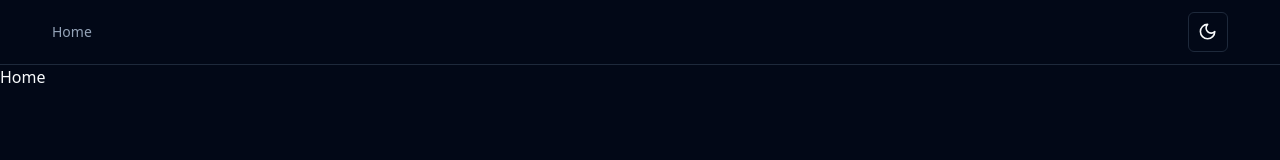
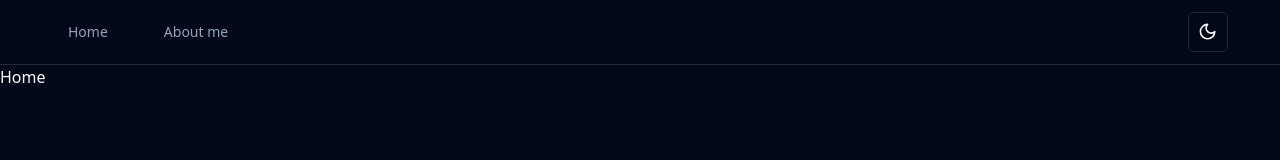
Before and after one commit to cperdiansyah/onboard-app-chandra-perdiansyah, a React (Vite) app: page / in a window 1280 px wide. Shown: the top 160 px of the page. Built offline with nearby package versions, Linux system fonts and the light colour scheme.

Commit message:
chore : [update header] - add external links

```diff
--- /dev/null
+++ b/src/components/Atoms/DropdownLink/index.tsx
@@ -0,0 +1,32 @@
+import NavItem from '@/src/components/Atoms/NavItem';
+import { Nav } from '@/src/types';
+import {
+  DropdownMenu,
+  DropdownMenuContent,
+  DropdownMenuItem,
+  DropdownMenuTrigger,
+} from '@components/ui/dropdown-menu';
+
+interface IDropdownLink {
+  externalLink?: Nav.DropdownLinkType;
+}
+
+const DropdownLink = (props: IDropdownLink) => {
+  const { externalLink } = props;
+  return (
+    <DropdownMenu>
+      <DropdownMenuTrigger className="px-4 py-3 font-medium text-muted-foreground text-sm">
+        {externalLink?.title}
+      </DropdownMenuTrigger>
+      <DropdownMenuContent align="start">
+        {externalLink?.links?.map((item, index) => (
+          <DropdownMenuItem key={index}>
+            <NavItem item={item} />
+          </DropdownMenuItem>
+        ))}
+      </DropdownMenuContent>
+    </DropdownMenu>
+  );
+};
+
+export default DropdownLink;
--- /dev/null
+++ b/src/components/Atoms/NavItem/index.tsx
@@ -0,0 +1,33 @@
+import { Icons } from '@components/icons';
+import { cn } from '@/src/lib/utils';
+import { Nav } from '@/src/types';
+
+interface INavItem {
+  item: Nav.NavItem;
+}
+const NavItem = ({ item }: INavItem) => {
+  return (
+    <a
+      href={item.href}
+      className={cn(
+        'text-sm font-medium text-muted-foreground px-4 py-3',
+        item.disabled && 'cursor-not-allowed opacity-80',
+        item.external && 'w-10/12 px-0 py-0'
+      )}
+      target={item?.external ? '_blank' : '_self'}
+      rel={item?.external ? 'noreferrer' : ''}
+    >
+      <div
+        className={cn(
+          'flex justify-between items-center text-sm font-medium text-muted-foreground',
+          item.disabled && 'cursor-not-allowed opacity-80'
+        )}
+      >
+        <span className="">{item.title}</span>
+        {item.external && <Icons.newPage className="w-3 h-3" />}
+      </div>
+    </a>
+  );
+};
+
+export default NavItem;
--- a/src/components/Molecules/MainNav/index.tsx
+++ b/src/components/Molecules/MainNav/index.tsx
@@ -1,36 +1,19 @@
 import { Nav } from '@/src/types';
-import { cn } from '@src/lib/utils';
+import DropdownLink from '@components/Atoms/DropdownLink';
+import NavList from '@components/Molecules/NavList';
 
 interface MainNavProps {
   items?: Nav.NavItem[];
+  externalLinks?: Nav.DropdownLinkType;
 }
 
-export function MainNav({ items }: MainNavProps) {
+export function MainNav({ items, externalLinks }: MainNavProps) {
   return (
     <div className="flex gap-6 md:gap-10">
-      <NavItem items={items} />
+      <nav className="flex items-center gap-6">
+        <NavList items={items} />
+        <DropdownLink externalLink={externalLinks} />
+      </nav>
     </div>
   );
 }
-
-export function NavItem({ items }: MainNavProps) {
-  return (
-    <nav className="flex gap-6">
-      {items?.map(
-        (item, index) =>
-          item.href && (
-            <a
-              key={index}
-              href={item.href}
-              className={cn(
-                'flex items-center text-sm font-medium text-muted-foreground',
-                item.disabled && 'cursor-not-allowed opacity-80'
-              )}
-            >
-              {item.title}
-            </a>
-          )
-      )}
-    </nav>
-  );
-}
--- /dev/null
+++ b/src/components/Molecules/NavList/index.tsx
@@ -0,0 +1,12 @@
+import NavItem from '@/src/components/Atoms/NavItem';
+import { Nav } from '@/src/types';
+interface INavItem {
+  items?: Nav.NavItem[];
+}
+const NavList = ({ items }: INavItem) => {
+  return items?.map(
+    (item, index) => item.href && <NavItem key={index} item={item} />
+  );
+};
+
+export default NavList;
--- a/src/components/Organisms/Header/index.tsx
+++ b/src/components/Organisms/Header/index.tsx
@@ -6,39 +6,12 @@ export function SiteHeader() {
   return (
     <header className="top-0 z-40 sticky bg-background border-b w-full">
       <div className="flex sm:justify-between items-center space-x-4 sm:space-x-0 h-16 container">
-        <MainNav items={siteConfig.mainNav} />
+        <MainNav
+          items={siteConfig.mainNav}
+          externalLinks={siteConfig.externalLinks}
+        />
         <div className="flex flex-1 justify-end items-center space-x-4">
           <nav className="flex items-center space-x-1">
-            {/* <a
-              href={siteConfig.links.github}
-              target="_blank"
-              rel="noreferrer"
-            >
-              <div
-                className={buttonVariants({
-                  size: 'icon',
-                  variant: 'ghost',
-                })}
-              >
-                <Icons.gitHub className="w-5 h-5" />
-                <span className="sr-only">GitHub</span>
-              </div>
-            </a>
-            <a
-              href={siteConfig.links.twitter}
-              target="_blank"
-              rel="noreferrer"
-            >
-              <div
-                className={buttonVariants({
-                  size: 'icon',
-                  variant: 'ghost',
-                })}
-              >
-                <Icons.twitter className="w-5 h-5 fill-current" />
-                <span className="sr-only">Twitter</span>
-              </div>
-            </a> */}
             <ThemeToggle />
           </nav>
         </div>
--- a/src/config/site.ts
+++ b/src/config/site.ts
@@ -10,8 +10,19 @@ export const siteConfig = {
       href: '/',
     },
   ],
-  links: {
-    linkedin: 'https://www.linkedin.com/in/cperdiansyah/',
-    github: 'https://github.com/cperdiansyah',
+  externalLinks: {
+    title: 'About me',
+    links: [
+      {
+        title: 'LinkedIn',
+        href: 'https://www.linkedin.com/in/cperdiansyah/',
+        external: true,
+      },
+      {
+        title: 'Github',
+        href: 'https://github.com/cperdiansyah',
+        external: true,
+      },
+    ],
   },
 };
```
Also changed, not shown: src/components/icons.tsx (+12 -1 lines), src/types/nav.ts (+6 -1 lines).
